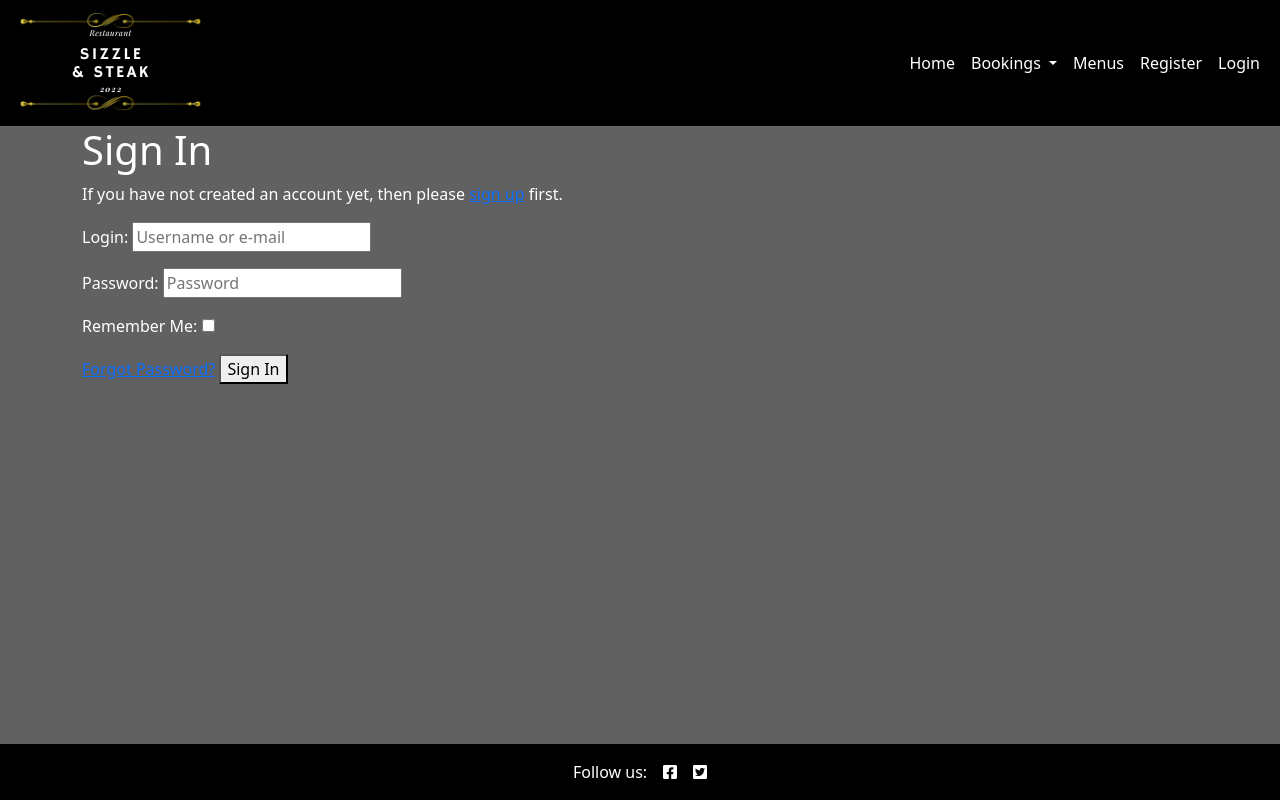
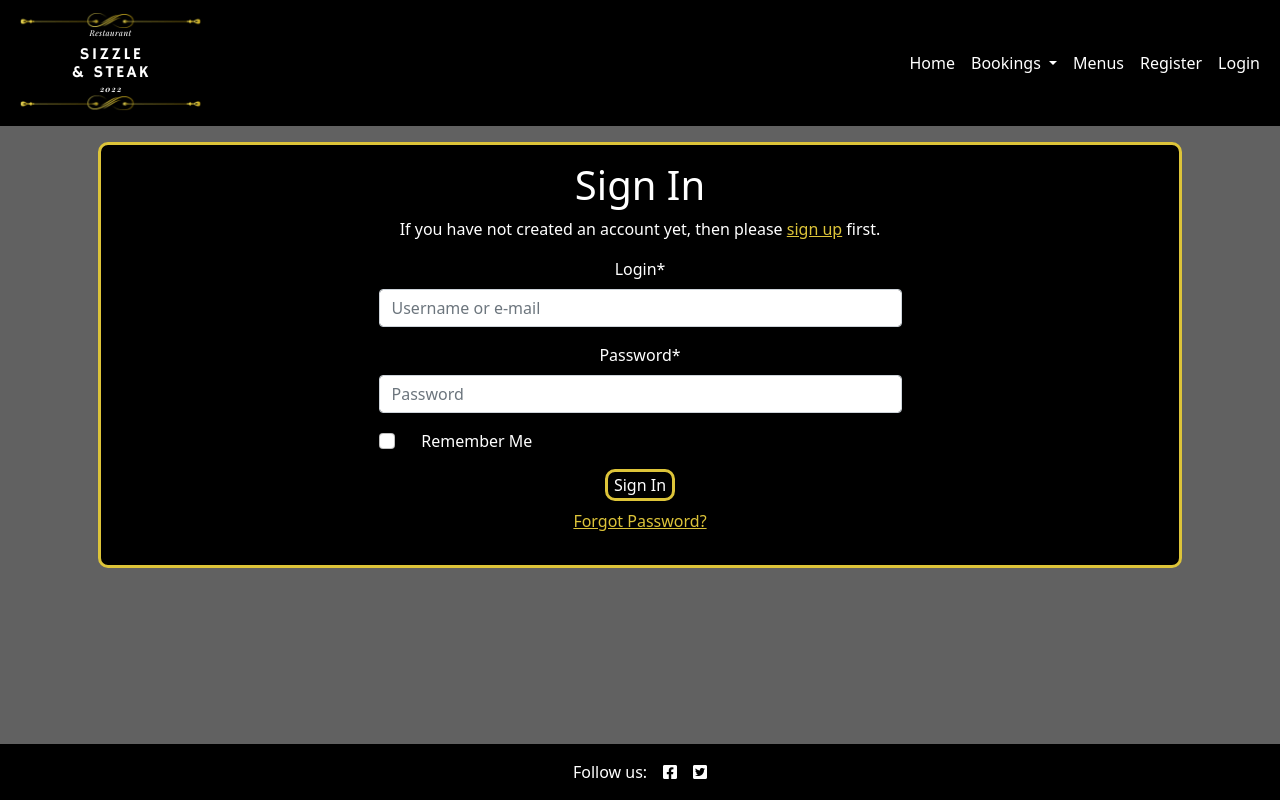
Before and after one commit to Gareth-McGirr/Portfolio-Project-4-SizzleAndSteak, a Django app: page /accounts/login/ in a window 1280 px wide. Run offline with Django 4.2, Linux system fonts and the light colour scheme; some libraries are stand-ins or nearby versions.

Commit message:
Style: Customize allauth pages to fit with site styling

```diff
--- a/static/css/style.css
+++ b/static/css/style.css
@@ -82,6 +82,16 @@ td a {
     color: #ddc439;
 }
 
+/* All auth pages */
+
+.login-a {
+    color: #ddc439;
+}
+
+.allauth-form {
+    width: 100%;
+}
+
 /* Home page */
 
 .mapouter {
@@ -122,6 +132,10 @@ td a {
     .opening {
         width: 40%;
     }
+
+    .allauth-form {
+        width: 50%;
+    }
 }
 
 @media screen and (min-width: 1024px) {
--- a/templates/allauth/account/login.html
+++ b/templates/allauth/account/login.html
@@ -6,7 +6,7 @@
 {% block head_title %}{% trans "Sign In" %}{% endblock %}
 
 {% block content %}
-
+<div class="form-style text-center p-3 m-3">
   <h1>{% trans "Sign In" %}</h1>
 
   {% get_providers as socialaccount_providers %}
@@ -30,17 +30,17 @@ for a {{ site_name }} account and sign in below:{% endblocktrans %}</p>
 
   {% else %}
   <p>{% blocktrans %}If you have not created an account yet, then please
-<a href="{{ signup_url }}">sign up</a> first.{% endblocktrans %}</p>
+  <a href="{{ signup_url }}" class="login-a">sign up</a> first.{% endblocktrans %}</p>
   {% endif %}
 
-<form class="login" method="POST" action="{% url 'account_login' %}">
+  <form class="allauth-form login mx-auto" method="POST" action="{% url 'account_login' %}">
     {% csrf_token %}
-  {{ form.as_p }}
+    {{ form|crispy }}
     {% if redirect_field_value %}
     <input type="hidden" name="{{ redirect_field_name }}" value="{{ redirect_field_value }}" />
     {% endif %}
-  <a class="button secondaryAction" href="{% url 'account_reset_password' %}">{% trans "Forgot Password?" %}</a>
-  <button class="primaryAction" type="submit">{% trans "Sign In" %}</button>
+    <button class="button-style mb-2" type="submit">{% trans "Sign In" %}</button>
+    <p><a href="{% url 'account_reset_password' %}" class="login-a">{% trans "Forgot Password?" %}</a></p>
   </form>
-
+</div>
 {% endblock %}
--- a/templates/allauth/account/logout.html
+++ b/templates/allauth/account/logout.html
@@ -5,6 +5,7 @@
 {% block head_title %}{% trans "Sign Out" %}{% endblock %}
 
 {% block content %}
+<div class="form-style text-center p-3 m-3">
   <h1>{% trans "Sign Out" %}</h1>
 
   <p>{% trans 'Are you sure you want to sign out?' %}</p>
@@ -14,8 +15,8 @@
     {% if redirect_field_value %}
     <input type="hidden" name="{{ redirect_field_name }}" value="{{ redirect_field_value }}"/>
     {% endif %}
-  <button type="submit">{% trans 'Sign Out' %}</button>
+    <button type="submit" class="button-style">{% trans 'Sign Out' %}</button>
   </form>
-
+</div>
 
 {% endblock %}
--- a/templates/allauth/account/password_reset_done.html
+++ b/templates/allauth/account/password_reset_done.html
@@ -6,6 +6,7 @@
 {% block head_title %}{% trans "Password Reset" %}{% endblock %}
 
 {% block content %}
+<div class="form-style mt-3 p-3 text-center">
     <h1>{% trans "Password Reset" %}</h1>
 
     {% if user.is_authenticated %}
@@ -13,4 +14,5 @@
     {% endif %}
 
     <p>{% blocktrans %}We have sent you an e-mail. If you have not received it please check your spam folder. Otherwise contact us if you do not receive it in a few minutes.{% endblocktrans %}</p>
+</div>
 {% endblock %}
--- a/templates/allauth/account/password_reset_from_key_done.html
+++ b/templates/allauth/account/password_reset_from_key_done.html
@@ -4,6 +4,8 @@
 {% block head_title %}{% trans "Change Password" %}{% endblock %}
 
 {% block content %}
+<div class="form-style mt-3 p-3 text-center">
     <h1>{% trans "Change Password" %}</h1>
     <p>{% trans 'Your password is now changed.' %}</p>
+</div>
 {% endblock %}
--- a/templates/allauth/account/password_set.html
+++ b/templates/allauth/account/password_set.html
@@ -5,11 +5,13 @@
 {% block head_title %}{% trans "Set Password" %}{% endblock %}
 
 {% block content %}
+<div class="form-style mt-3 p-3 text-center">
     <h1>{% trans "Set Password" %}</h1>
 
-    <form method="POST" action="{% url 'account_set_password' %}" class="password_set">
+    <form method="POST" action="{% url 'account_set_password' %}" class="password_set allauth-form mx-auto">
         {% csrf_token %}
         {{ form.as_p }}
-        <input type="submit" name="action" value="{% trans 'Set Password' %}"/>
+        <input type="submit" class="button-style" name="action" value="{% trans 'Set Password' %}"/>
     </form>
+</div>
 {% endblock %}
--- a/templates/allauth/account/verification_sent.html
+++ b/templates/allauth/account/verification_sent.html
@@ -5,8 +5,9 @@
 {% block head_title %}{% trans "Verify Your E-mail Address" %}{% endblock %}
 
 {% block content %}
+<div class="form-style mt-3 p-3 text-center">
     <h1>{% trans "Verify Your E-mail Address" %}</h1>
 
     <p>{% blocktrans %}We have sent an e-mail to you for verification. Follow the link provided to finalize the signup process. If you do not see the verification e-mail in your main inbox, check your spam folder. Please contact us if you do not receive the verification e-mail within a few minutes.{% endblocktrans %}</p>
-
+<div>
 {% endblock %}
--- a/templates/allauth/account/verified_email_required.html
+++ b/templates/allauth/account/verified_email_required.html
@@ -5,6 +5,7 @@
 {% block head_title %}{% trans "Verify Your E-mail Address" %}{% endblock %}
 
 {% block content %}
+<div class="form-style mt-3 p-3 text-center">
     <h1>{% trans "Verify Your E-mail Address" %}</h1>
 
     {% url 'account_email' as email_url %}
@@ -17,7 +18,6 @@ verify ownership of your e-mail address. {% endblocktrans %}</p>
     verification. Please click on the link inside that e-mail. If you do not see the verification e-mail in your main inbox, check your spam folder. Otherwise
     contact us if you do not receive it within a few minutes.{% endblocktrans %}</p>
 
-<p>{% blocktrans %}<strong>Note:</strong> you can still <a href="{{ email_url }}">change your e-mail address</a>.{% endblocktrans %}</p>
-
-
+    <p>{% blocktrans %}<strong>Note:</strong> you can still <a class="login-a" href="{{ email_url }}">change your e-mail address</a>.{% endblocktrans %}</p>
+</div>
 {% endblock %}
```
Also changed, not shown: templates/allauth/account/email_confirm.html (+8 -5 lines), templates/allauth/account/password_change.html (+5 -3 lines), templates/allauth/account/password_reset.html (+4 -3 lines), templates/allauth/account/password_reset_from_key.html (+5 -2 lines), templates/allauth/account/signup.html (+5 -4 lines). Lines whose indentation alone changed are shown as unchanged.
